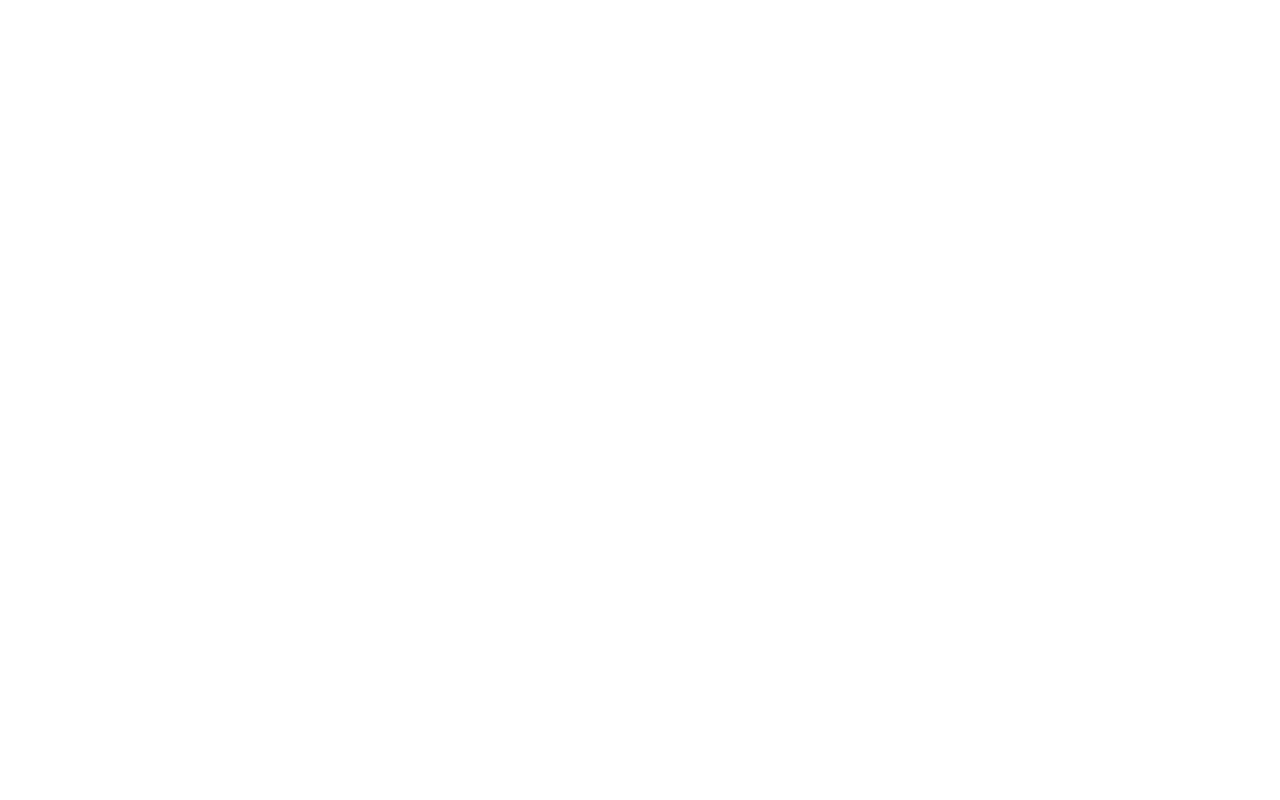
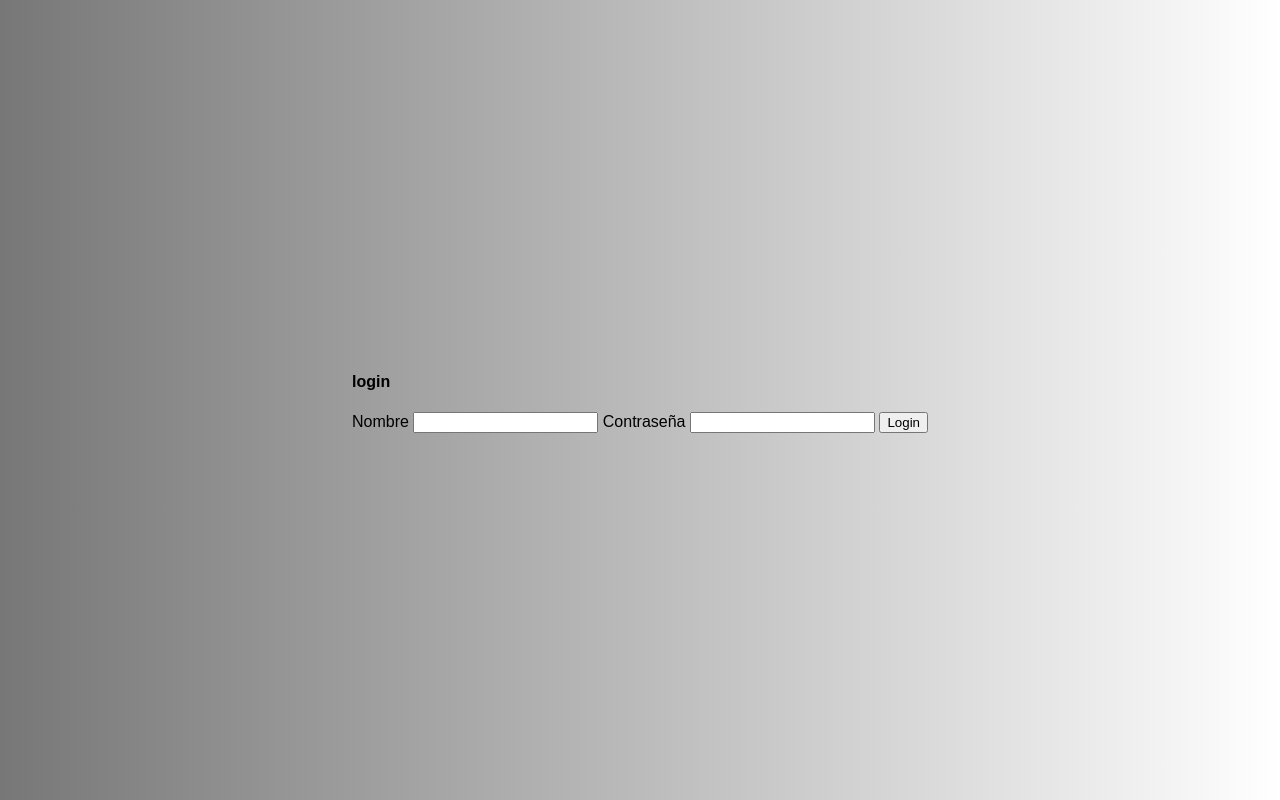
Before and after one commit to LucasSapeeee/TOKEN, a plain HTML site: page frontend/index.html in a window 1280 px wide. Drawn offline with Linux system fonts and the light colour scheme.

Commit message:
html changes

```diff
--- a/frontend/index.html
+++ b/frontend/index.html
@@ -1,7 +1,27 @@
 <html>
-    <head></head>
+    <head>
+        <meta charset="UTF-8">
+        <meta name="viewport" content="width=device-width, initial-scale=1.0">
+        <title>login</title>
+        <script src="../frontend/token.js"></script>
+        <link rel="stylesheet" href="../frontend/style.css">
+    </head>
 
     <body>
+        <div class="login">
+            <h4>login</h4>
+            <form id="login" onsubmit="loginUsuario(event)">
+                <label for="nombre">Nombre</label>
+                <input type="text" name="nombre" id="" required="">
+                <label for="contraseña" >Contraseña</label>
+                <input type="password" name="contraseña" id="password" minlength="8" oninput="validarContraseña()" onblur="ocultarError()" required="">
+
+                <button type="submit" name="loginbutton">Login</button>
+
+            </form>
+
+        </div>
+
 
     </body>
 
--- a/frontend/style.css
+++ b/frontend/style.css
@@ -0,0 +1,12 @@
+*{
+    font-family: Arial, Helvetica, sans-serif;
+}
+
+body {
+    background: linear-gradient(to right, #777, #fff);
+    display: flex;
+    margin: 0;
+    justify-content: center;
+    align-items: center;
+    height: 100vh;
+}
```
